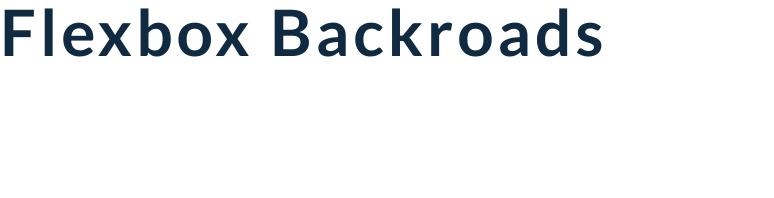
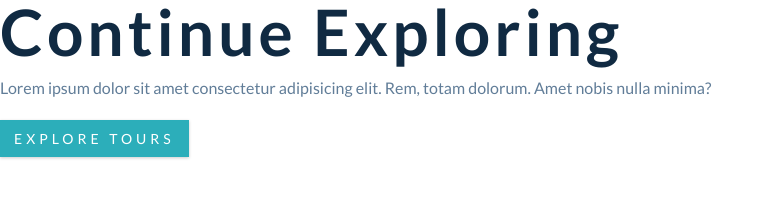
Before and after one commit to stormymayday/BackRoads, a plain HTML site: page index.html in a window 1280 px wide. Shown: the whole page, without its empty margins (0-774 px from the left). Drawn offline with Linux system fonts and the light colour scheme.

Commit message:
Implemented hero section html.

```diff
--- a/css/styles.css
+++ b/css/styles.css
@@ -12,19 +12,21 @@ Variables
 */
 
 :root {
+
+  /* primary/main color */
+  --clr-primary-5: hsl(185, 62%, 45%);
   /* dark shades of primary color*/
   --clr-primary-1: hsl(184, 91%, 17%);
   --clr-primary-2: hsl(185, 84%, 25%);
   --clr-primary-3: hsl(185, 81%, 29%);
   --clr-primary-4: hsl(184, 77%, 34%);
-  /* primary/main color */
-  --clr-primary-5: hsl(185, 62%, 45%);
   /* lighter shades of primary color */
   --clr-primary-6: hsl(185, 57%, 50%);
   --clr-primary-7: hsl(184, 65%, 59%);
   --clr-primary-8: hsl(184, 80%, 74%);
   --clr-primary-9: hsl(185, 94%, 87%);
   --clr-primary-10: hsl(186, 100%, 94%);
+
   /* darkest grey - used for headings */
   --clr-grey-1: hsl(209, 61%, 16%);
   --clr-grey-2: hsl(211, 39%, 23%);
@@ -37,25 +39,32 @@ Variables
   --clr-grey-8: hsl(210, 31%, 80%);
   --clr-grey-9: hsl(212, 33%, 89%);
   --clr-grey-10: hsl(210, 36%, 96%);
+
   --clr-white: #fff;
+
   --ff-primary: "Lato", sans-serif;
+
   --transition: all 0.3s linear;
+
   --spacing: 0.25rem;
+
   --radius: 0.5rem;
+
   --light-shadow: 0 5px 15px rgba(0, 0, 0, 0.1);
   --dark-shadow: 0 5px 15px rgba(0, 0, 0, 0.2);
 }
+
 /*
 ===============
 Global Styles
 ===============
 */
-
 * {
   margin: 0;
   padding: 0;
   box-sizing: border-box;
 }
+
 body {
   font-family: var(--ff-primary);
   background: var(--clr-white);
@@ -63,16 +72,20 @@ body {
   line-height: 1.5;
   font-size: 0.875rem;
 }
+
 ul {
   list-style-type: none;
 }
+
 a {
   text-decoration: none;
 }
+
 img {
   width: 100%;
   display: block;
 }
+
 /* img:not(.nav-logo) {
   width: 100%;
   display: block;
@@ -87,38 +100,49 @@ h4 {
   line-height: 1.25;
   margin-bottom: 0.75rem;
 }
+
 h1 {
   font-size: 3rem;
 }
+
 h2 {
   font-size: 2rem;
 }
+
 h3 {
   font-size: 1.25rem;
 }
+
 h4 {
   font-size: 0.875rem;
 }
+
 p {
   margin-bottom: 1.25rem;
   color: var(--clr-grey-5);
 }
+
 @media screen and (min-width: 800px) {
   h1 {
     font-size: 4rem;
   }
+
   h2 {
     font-size: 2.5rem;
   }
+
   h3 {
     font-size: 1.75rem;
   }
+
   h4 {
     font-size: 1rem;
   }
+
   body {
     font-size: 1rem;
   }
+
   h1,
   h2,
   h3,
@@ -126,8 +150,8 @@ p {
     line-height: 1;
   }
 }
+
 /*  global classes */
-
 .btn {
   text-transform: uppercase;
   background: var(--clr-primary-5);
@@ -142,6 +166,7 @@ p {
   cursor: pointer;
   box-shadow: 0 1px 3px rgba(0, 0, 0, 0.2);
 }
+
 .btn:hover {
   color: var(--clr-primary-1);
   background: var(--clr-primary-8);
--- a/index.html
+++ b/index.html
@@ -17,28 +17,44 @@
 </head>
 
 <body>
-    <h1>flexbox backroads</h1>
+
     <!-- header  -->
+    <header id="home">
+
+        <!-- navbar -->
+        <!-- end of navbar -->
+
+        <!-- hero -->
+        <div class="hero">
+            <div class="hero-banner">
+                <h1>continue exploring</h1>
+                <p>Lorem ipsum dolor sit amet consectetur adipisicing elit. Rem, totam dolorum. Amet nobis nulla minima?
+                </p>
+                <a href="#featured" class="btn hero-btn scroll-link">explore tours</a>
+            </div>
+        </div>
+        <!-- end ofhero -->
+
+    </header>
     <!-- end of header  -->
 
     <!-- about section -->
     <!-- end of about section -->
 
     <!-- services -->
-    <!--end services -->
+    <!-- end of services -->
 
     <!-- featured tours -->
     <!-- end of featured tours -->
 
     <!-- contact -->
-
     <!-- end of contact -->
 
     <!-- gallery  -->
-
     <!-- end of gallery  -->
 
     <!-- footer -->
+    <!-- end of footer -->
 
     <!-- js -->
     <script src="./js/app.js"></script>
```
